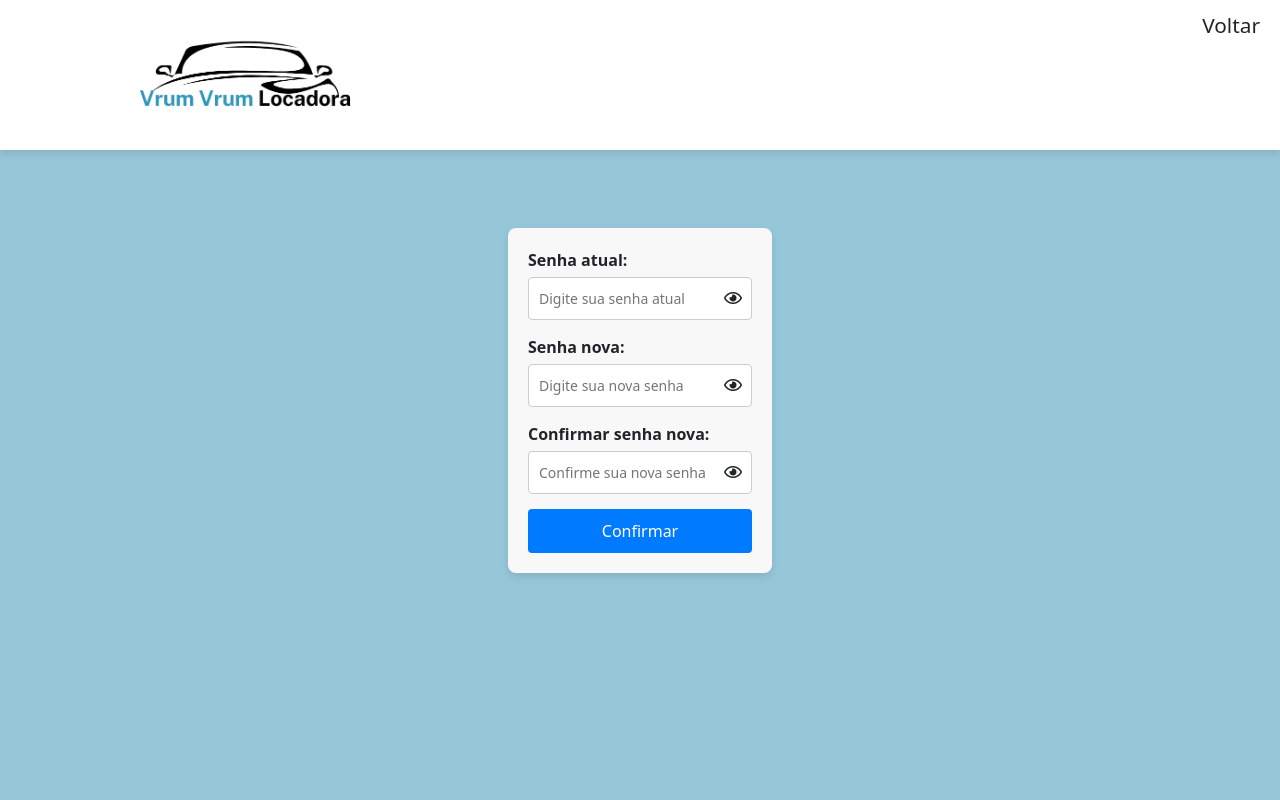
After one commit to marcosvianaap/vrumvrumlocadora, a Flask app: page /administrador/alterar_senha in a window 1280 px wide. The commit adds this page. Run offline with Flask 3, Linux system fonts and the light colour scheme; the visitor is signed in with stand-in values (Sample User, id 1); some libraries are stand-ins or nearby versions.

Commit message:
tela para alterar senha

```diff
--- a/app.py
+++ b/app.py
@@ -5,7 +5,7 @@
 #usuario: 11313993905
 #senha: 11313993905
 
-from werkzeug.security import generate_password_hash
+from werkzeug.security import generate_password_hash, check_password_hash
 from flask import Flask, flash, render_template, session,request,redirect,url_for
 from flask import render_template
 import instance.banco as bd
@@ -568,6 +568,50 @@ def processoEntrar():
         else:
             return redirect(url_for("funcionarios"))
 
+
+#---------------------------------------------------------------
+
+# Rota para Atualizar senha
+@app.route("/administrador/alterar_senha", methods=['GET'])
+def alterar_senha():
+    if 'usuario' not in session or session['usuario'] != 'admin':
+        session["statusLogin"] = {"acessoNegado": True, "mensagemErro": "Acesso não autorizado!"}
+        return redirect(url_for("index"))
+    return render_template('senha_adm.html')
+
+@app.route("/administrador/alterar_senha", methods=['POST'])
+def processar_alterar_senha():
+    if 'usuario' not in session or session['usuario'] != 'admin':
+        session["statusLogin"] = {"acessoNegado": True, "mensagemErro": "Acesso não autorizado!"}
+        return redirect(url_for("index"))
+
+    senha_atual = request.form['senha_atual']
+    senha_nova = request.form['senha_nova']
+    confirmar_senha_nova = request.form['confirmar_senha_nova']
+
+    if senha_nova != confirmar_senha_nova:
+        flash('As novas senhas não coincidem. Tente novamente.', 'danger')
+        return redirect(url_for('alterar_senha'))
+
+    if not bd.autenticarUsuario({'usuario': session['usuario'], 'senha': senha_atual}):
+        flash('Senha atual incorreta. Tente novamente.', 'danger')
+        return redirect(url_for('alterar_senha'))
+
+    conn = bd.connect_to_db()
+    cursor = conn.cursor()
+    cursor.execute('''
+        UPDATE Usuario
+        SET Senha = ?
+        WHERE Pessoa_id = (SELECT id FROM Pessoa WHERE CPF = ?)
+    ''', (generate_password_hash(senha_nova), session['usuario']))
+    conn.commit()
+    conn.close()
+
+    flash('Senha alterada com sucesso!', 'success')
+    return redirect(url_for('alterar_senha'))
+#---------------------------------------------------------------
+
+
 #rota para sair do sistema
 @app.route("/sair")
 def processoSair():
--- a/instance/banco.py
+++ b/instance/banco.py
@@ -387,3 +387,9 @@ def buscaCarros(placa,modelo,marca,cor,valorLocacaoDia,ano):
     conn.close()
 
     return veiculos
+
+
+if __name__ == "__main__":
+    # Cria o banco de dados e as tabelas
+    connect_to_db()
+    print("Banco de dados criado com sucesso!")
--- /dev/null
+++ b/static/styles/senha_adm.css
@@ -0,0 +1,80 @@
+.password-box {
+    max-width: 400px;
+    margin: 0 auto;
+    padding: 20px;
+    background-color: #f8f8f8;
+    border-radius: 8px;
+    box-shadow: 0 4px 8px rgba(0, 0, 0, 0.1);
+    text-align: center;
+}
+
+.password-box form .form-group {
+    margin-bottom: 15px;
+    text-align: left;
+}
+
+.password-box label {
+    display: block;
+    margin-bottom: 5px;
+    font-weight: bold;
+}
+
+.password-box input[type="password"] {
+    width: 100%;
+    padding: 10px;
+    border: 1px solid #ccc;
+    border-radius: 4px;
+    font-size: 14px;
+}
+
+.password-box button {
+    width: 100%;
+    padding: 10px;
+    background-color: #007BFF;
+    border: none;
+    border-radius: 4px;
+    color: white;
+    font-size: 16px;
+    cursor: pointer;
+}
+
+
+.password-box button:hover {
+    background-color: #0056b3;
+}
+
+.pos-bottom-right {
+    background-color: #ffffff;
+    position: absolute;
+    top: 10px;
+    right: 10px;
+    padding-right: 10px;
+    list-style: none;
+    font-size: small;
+    .nav-link {
+        font-size: 1.3rem;
+
+    }
+    .nav-link:hover{
+        color: #2f98bc;
+    }
+}
+
+.password-container {
+    position: relative;
+    display: inline-block;
+    width: 100%;
+}
+
+.password-container input {
+    width: 100%;
+    padding-right: 30px;
+}
+
+.password-container i {
+    position: absolute;
+    right: 10px;
+    top: 50%;
+    transform: translateY(-50%);
+    cursor: pointer;
+}
--- a/templates/base.html
+++ b/templates/base.html
@@ -12,6 +12,8 @@
         <meta name="viewport" content="width=device-width, initial-scale=1.0">
         <link rel="stylesheet" href="{{ url_for('static', filename='bootstrap-5.3.3-dist/css/bootstrap.min.css') }}">
         <link rel="stylesheet" href="{{ url_for('static', filename='styles/index.css') }}">
+        <link rel="stylesheet" href="{{ url_for('static', filename='styles/senha_adm.css') }}">
+
 
         <link rel="icon" type="logotipo" href="../static/img/Logotipo-SemFundo.png">
 
--- /dev/null
+++ b/templates/senha_adm.html
@@ -0,0 +1,79 @@
+{% extends 'base.html' %}
+
+{% block titulo %}
+Alterar Senha
+{% endblock %}
+
+{% block links %}
+<!-- link do Font Awesome para os ícones -->
+<link href="https://cdnjs.cloudflare.com/ajax/libs/font-awesome/5.15.4/css/all.min.css" rel="stylesheet">
+{% endblock %}
+
+{% block conteudo %}
+
+<main>
+    {% with messages = get_flashed_messages(with_categories=true) %}
+        {% if messages %}
+            <div id="responseMessage">
+                {% for category, message in messages %}
+                    <div class="alert alert-{{ category }} mt-3" id="alertMessage">
+                        {{ message }}
+                    </div>
+                {% endfor %}
+            </div>
+        {% endif %}
+    {% endwith %}
+
+
+    <li class="nav-item {% if request.path.startswith('/administrador/veiculos') %}active{% endif %} pos-bottom-right">
+        <a class="nav-link" href="{{ url_for('administrador') }}">Voltar<span class="sr-only"></span></a>
+    </li>
+    <div class="password-box">
+        <form action="/administrador/alterar_senha" method="post">
+            <div class="form-group">
+                <label for="senhaAtual">Senha atual:</label>
+                <div class="password-container">
+                    <input type="password" id="senhaAtual" name="senha_atual" placeholder="Digite sua senha atual" required>
+                    <i class="far fa-eye" id="toggleSenhaAtual" onclick="togglePassword('senhaAtual')"></i>
+                </div>
+            </div>
+
+            <div class="form-group">
+                <label for="novaSenha">Senha nova:</label>
+                <div class="password-container">
+                    <input type="password" id="novaSenha" name="senha_nova" placeholder="Digite sua nova senha" required>
+                    <i class="far fa-eye" id="toggleNovaSenha" onclick="togglePassword('novaSenha')"></i>
+                </div>
+            </div>
+
+            <div class="form-group">
+                <label for="confirmarNovaSenha">Confirmar senha nova:</label>
+                <div class="password-container">
+                    <input type="password" id="confirmarNovaSenha" name="confirmar_senha_nova" placeholder="Confirme sua nova senha" required>
+                    <i class="far fa-eye" id="toggleConfirmarNovaSenha" onclick="togglePassword('confirmarNovaSenha')"></i>
+                </div>
+            </div>
+
+            <button type="submit">Confirmar</button>
+        </form>
+    </div>
+</main>
+
+<script>
+    function togglePassword(inputId) {
+        var inputField = document.getElementById(inputId);
+        var icon = document.getElementById("toggle" + inputId.charAt(0).toUpperCase() + inputId.slice(1));
+
+        if (inputField.type === "password") {
+            inputField.type = "text";
+            icon.classList.remove('fa-eye');
+            icon.classList.add('fa-eye-slash');
+        } else {
+            inputField.type = "password";
+            icon.classList.remove('fa-eye-slash');
+            icon.classList.add('fa-eye');
+        }
+    }
+    </script>
+
+{% endblock %}
```
Also changed, not shown: static/styles/administrador.css (+11 -1 lines), templates/base_administrador.html (+10 -1 lines).
